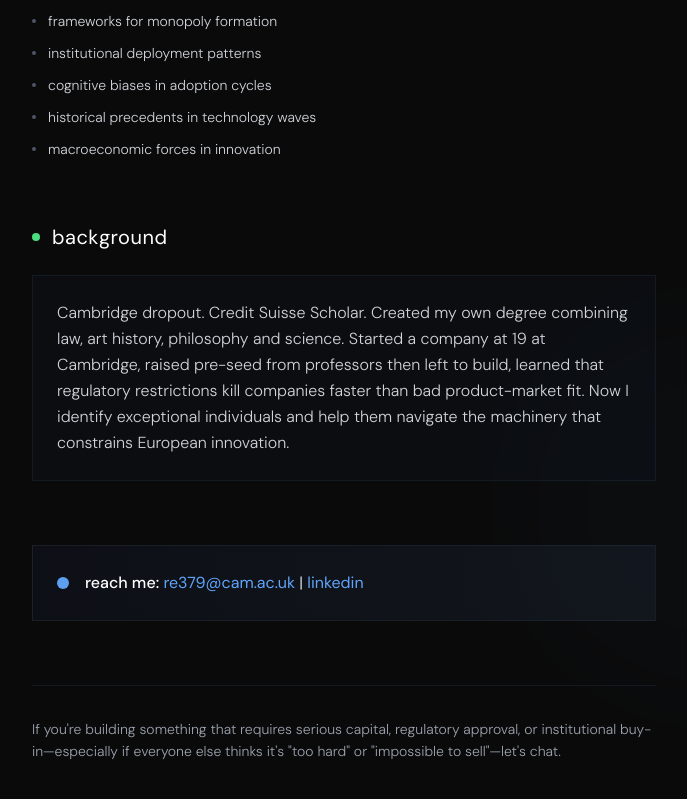
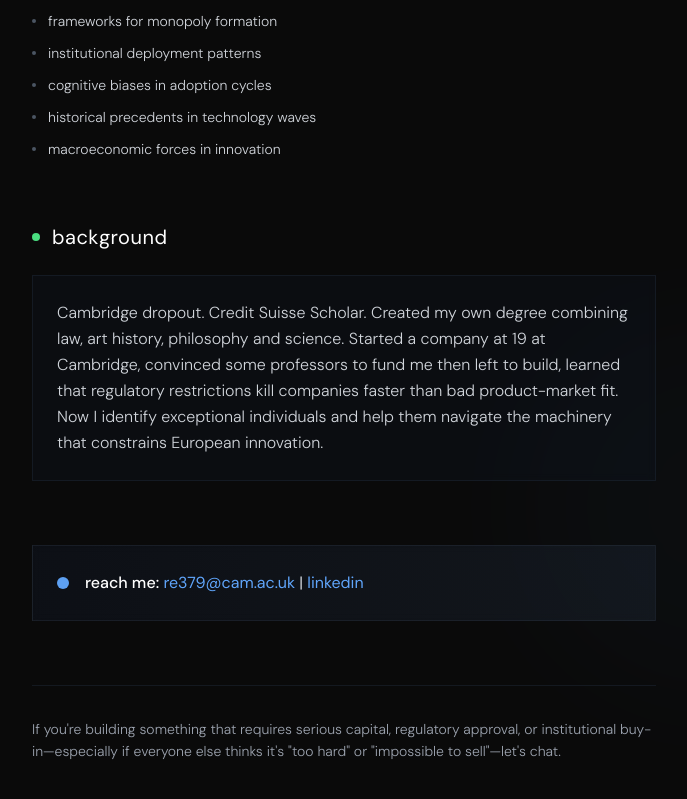
Before and after one commit to Ray3R3/personal-website-ray, a React (Vite) app: page / in a window 1280 px wide. Shown: the part 1294-2093 px from the top of the page, without its empty margins (296-983 px from the left). Built offline with nearby package versions, Linux system fonts and the light colour scheme.

Commit message:
Code edited in Lovable Code Editor
Edited UI in Lovable

```diff
--- a/src/pages/Index.tsx
+++ b/src/pages/Index.tsx
@@ -135,7 +135,7 @@ const Index = () => {
           </div>
           <div className="bg-gray-900/30 backdrop-blur-sm p-6 rounded-lg border border-gray-800/50">
             <p className="text-gray-300 leading-relaxed text-base font-light">
-              Cambridge dropout. Credit Suisse Scholar. Created my own degree combining law, art history, philosophy and science. Started a company at 19 at Cambridge, raised pre-seed from professors then left to build, learned that regulatory restrictions kill companies faster than bad product-market fit. Now I identify exceptional individuals and help them navigate the machinery that constrains European innovation.
+              Cambridge dropout. Credit Suisse Scholar. Created my own degree combining law, art history, philosophy and science. Started a company at 19 at Cambridge, convinced some professors to fund me then left to build, learned that regulatory restrictions kill companies faster than bad product-market fit. Now I identify exceptional individuals and help them navigate the machinery that constrains European innovation.
             </p>
           </div>
         </section>
```
